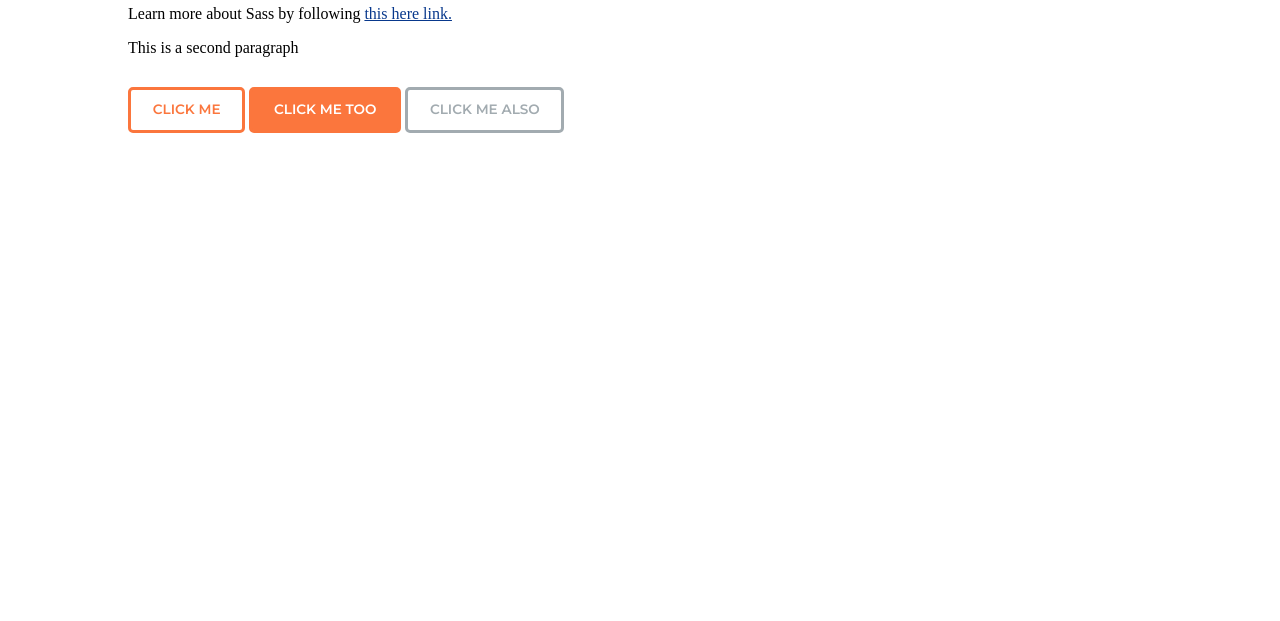
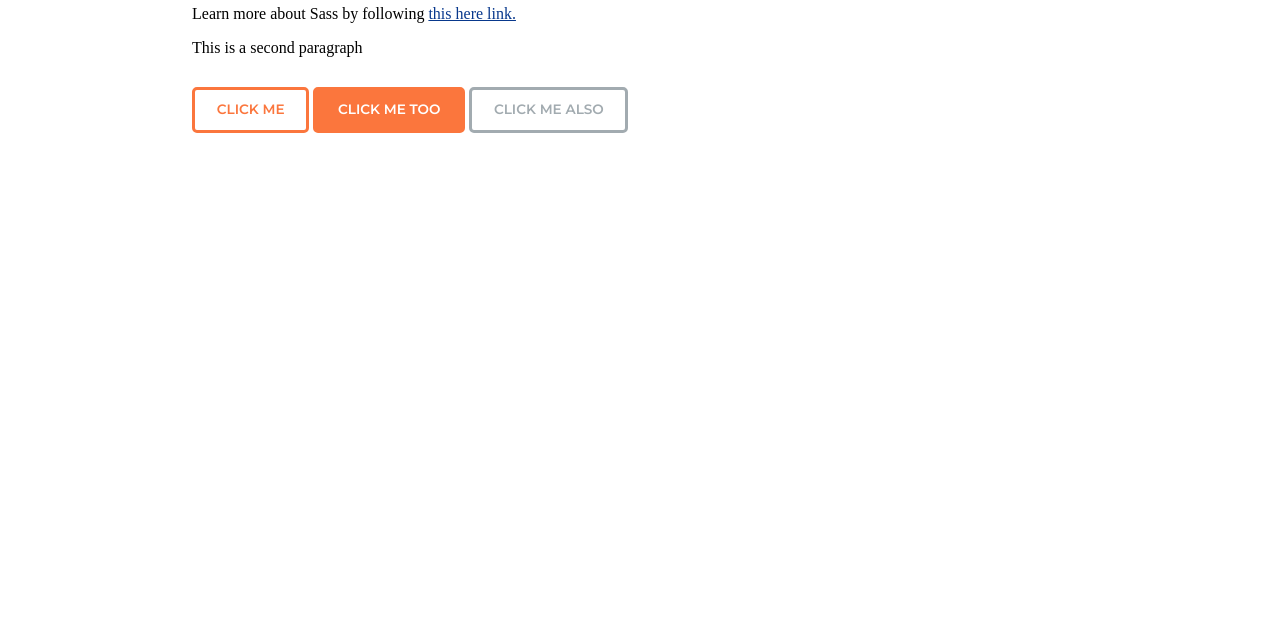
Before and after one commit to DanielHansen-IMD/415demo, a website: page index.html in a window 1280 px wide. Shown: the part 179-800 px from the top of the page. Drawn offline with Linux system fonts and the light colour scheme; a web font is replaced by a local one.

Commit message:
added base styles

```diff
--- a/sass/_base.scss
+++ b/sass/_base.scss
@@ -1,5 +1,5 @@
 .main {
-     padding: 4vw 10vw;
+     padding: 4vw 15vw;
 }
 .header {
      display: flex;
```
Also changed, not shown: css/style.css.
